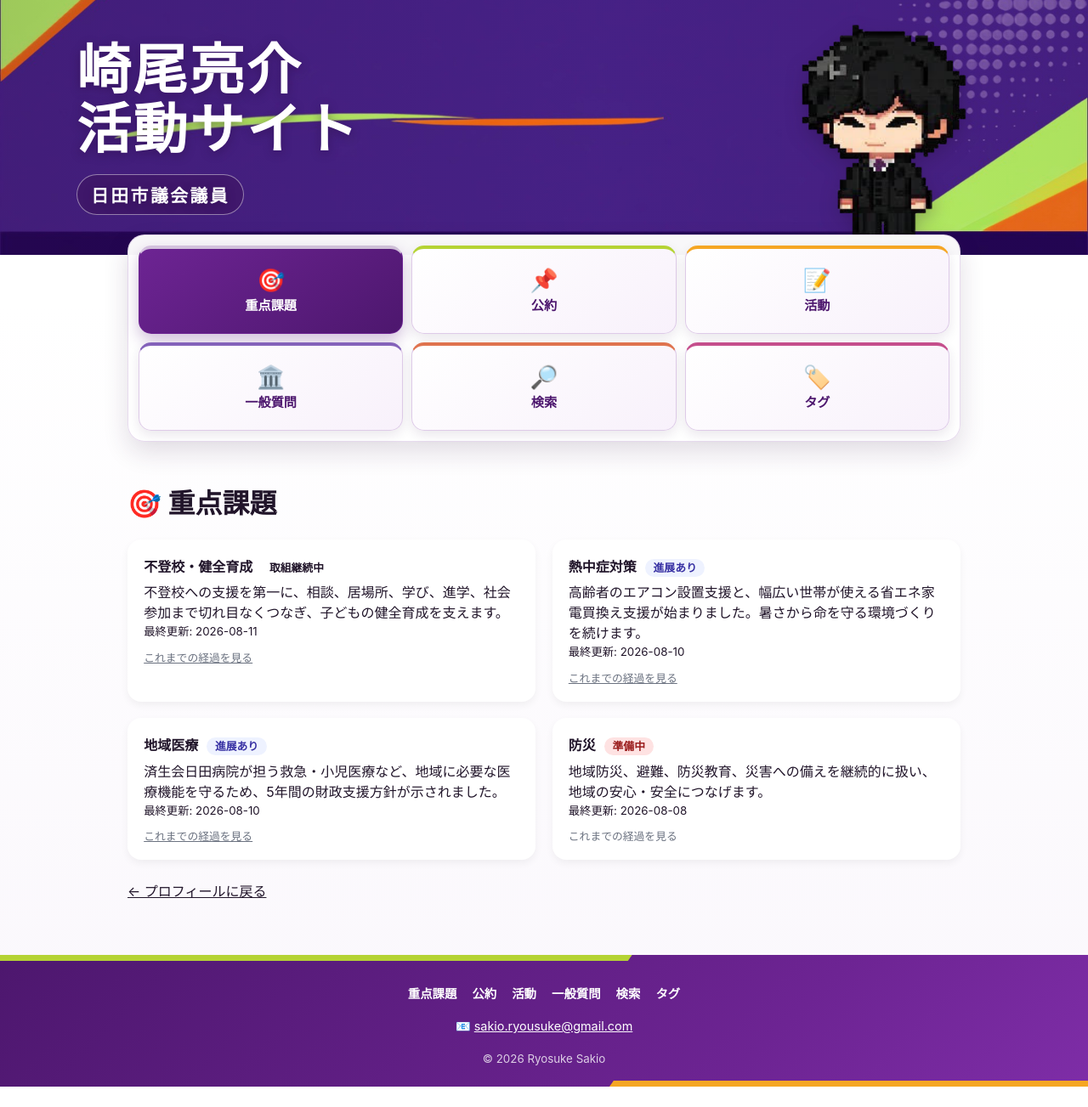
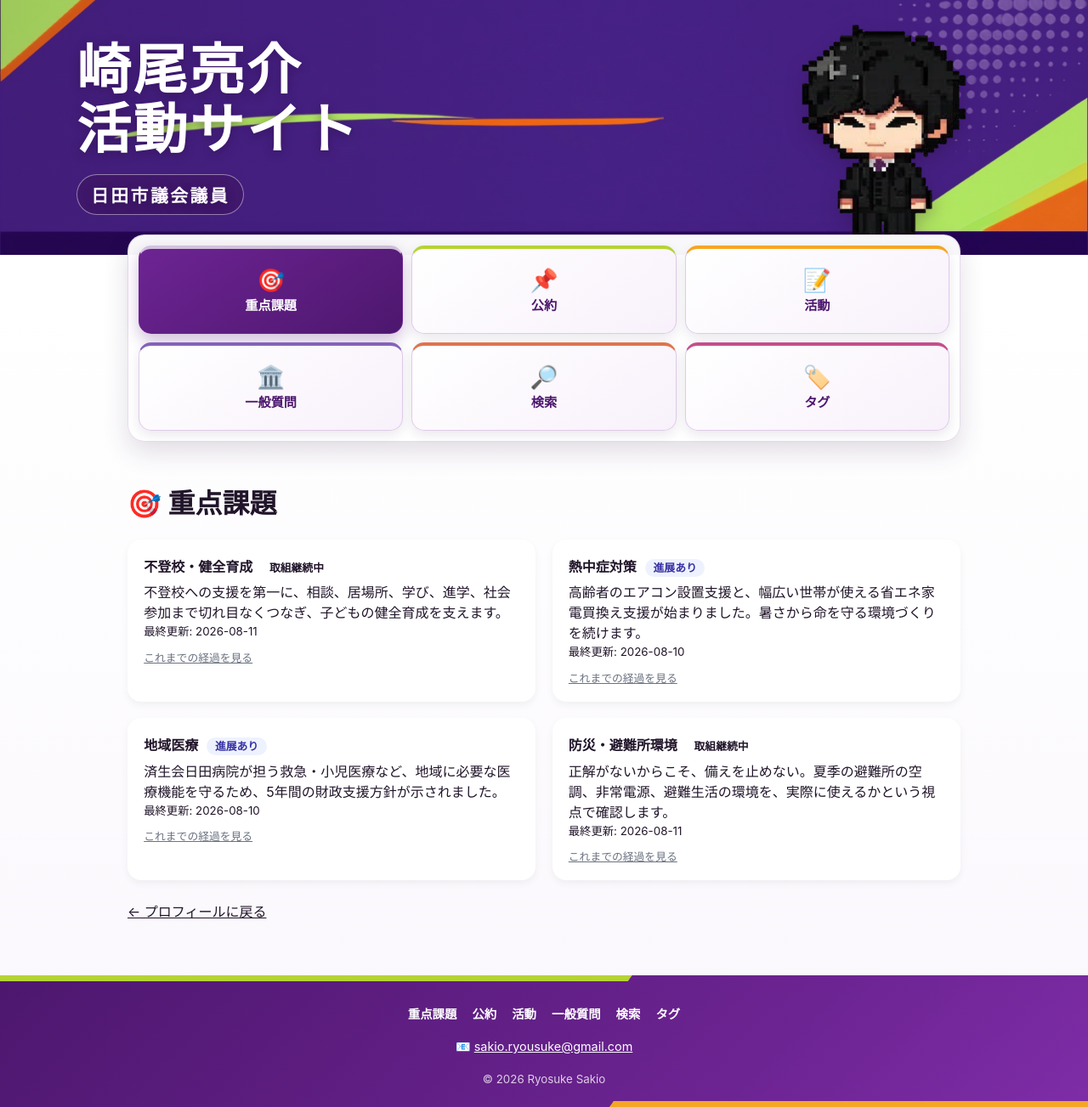
Before and after one commit to sakioryousuke-eng/activity-site, a Jekyll site: the page built from pages/priorities.html, in a window 1280 px wide. Shown: the whole page at 85% size. Built offline with Jekyll 4.4.1, drawn with Linux system fonts in a browser that asks for light colours; before the commit the page ends 1279 px from its top, so only the background shows below that.

Commit message:
重点課題と一般質問の相互導線を追加

```diff
--- a/_data/matrix.yml
+++ b/_data/matrix.yml
@@ -132,6 +132,7 @@ rows:
       text: "学校施設の改修と体育施設空調"
       pdf: "/assets/pdf/school-202509.pdf"
       minutes_pdf: "/assets/pdf/school-202509-minutes.pdf"
+      priority_url: "/pages/priorities/disaster-prevention.html"
     related:
       - name: "梅原竜也"
         party: "市政クラブ"
@@ -246,6 +247,7 @@ rows:
       text: "地域医療"
       pdf: "/assets/pdf/medical-202512.pdf"
       minutes_pdf: "/assets/pdf/medical-202512-minutes.pdf"
+      priority_url: "/pages/priorities/community-healthcare.html"
     related: []
 
   - category: "福祉"
@@ -255,6 +257,7 @@ rows:
       text: "高齢者エアコン設置支援"
       pdf: "/assets/pdf/senior-ac-202603.pdf"
       minutes_pdf: "/assets/pdf/senior-ac-202603-minutes.pdf"
+      priority_url: "/pages/priorities/heatstroke-prevention.html"
     related:
       - name: "梶原信幸"
         party: "市民クラブ"
@@ -356,6 +359,7 @@ rows:
       text: "自主防災組織と消防団"
       pdf: "/assets/pdf/disaster-202409.pdf"
       minutes_pdf: "/assets/pdf/disaster-202409-minutes.pdf"
+      priority_url: "/pages/priorities/disaster-prevention.html"
     related: []
 
   - category: "その他"
--- a/_data/priorities.yml
+++ b/_data/priorities.yml
@@ -21,8 +21,8 @@ priorities:
     detail_url: /pages/priorities/community-healthcare.html
 
   - slug: disaster-prevention
-    title: 防災
-    detail: 地域防災、避難、防災教育、災害への備えを継続的に扱い、地域の安心・安全につなげます。
-    status: 準備中
-    last_update: "2026-08-08"
-    detail_url:
+    title: 防災・避難所環境
+    detail: 正解がないからこそ、備えを止めない。夏季の避難所の空調、非常電源、避難生活の環境を、実際に使えるかという視点で確認します。
+    status: 取組継続中
+    last_update: "2026-08-11"
+    detail_url: /pages/priorities/disaster-prevention.html
--- a/pages/priorities/community-healthcare.html
+++ b/pages/priorities/community-healthcare.html
@@ -77,7 +77,7 @@ title: 地域医療を守る
   <section class="community-healthcare-detail__section" aria-labelledby="community-healthcare-history">
     <h2 id="community-healthcare-history">支援方針が示されるまで</h2>
     <ol class="community-healthcare-detail__timeline">
-      <li><time>2025年12月</time><h3>一般質問</h3><p>特別交付税を活用した運営支援を提案。</p></li>
+      <li><time>2025年12月</time><h3>一般質問</h3><p>特別交付税を活用した運営支援を提案。</p><p><a href="{{ '/assets/pdf/medical-202512.pdf' | relative_url }}" data-modal="pdf">要点資料</a>　<a href="{{ '/assets/pdf/medical-202512-minutes.pdf' | relative_url }}" data-modal="pdf">議事録</a></p></li>
       <li><time>2026年前半</time><h3>経営危機が明確に</h3><p>構造的赤字と採算確保の難しさを確認。</p></li>
       <li><time>2026年8月</time><h3>財政支援方針を発表</h3><p>5年間の支援方針が示されました。</p></li>
     </ol>
--- /dev/null
+++ b/pages/priorities/disaster-prevention.html
@@ -0,0 +1,95 @@
+---
+layout: default
+title: 防災・避難所環境
+---
+
+<article class="disaster-priority">
+  <header class="disaster-priority__hero">
+    <div class="disaster-priority__meta"><span class="disaster-priority__status">取組継続中</span><time datetime="2026-08-11">2026年8月11日更新</time></div>
+    <h1>防災・避難所環境</h1>
+    <p class="disaster-priority__subtitle">正解がないからこそ、命を守る備えを止めない</p>
+    <p class="disaster-priority__message">どれだけ備えても、すべての被害を防げるとは限りません。それでも、助かる命を一つでも増やすために、考え、試し、見直し、備え続けます。</p>
+    <div class="disaster-priority__flow" aria-label="防災の取組方針">
+      <div><small>日常から</small><strong>気づく</strong></div><span aria-hidden="true">↓</span>
+      <div><small>地域で</small><strong>試す</strong></div><span aria-hidden="true">↓</span>
+      <div><small>不足を</small><strong>見直す</strong></div><span aria-hidden="true">↓</span>
+      <div class="disaster-priority__flow-goal"><small>命を守るため</small><strong>備え続ける</strong></div>
+    </div>
+  </header>
+
+  <section class="disaster-priority__section">
+    <h2>現在の重点課題</h2>
+    <div class="disaster-priority__focus">
+      <p class="disaster-priority__label">夏季の避難所</p>
+      <h3>暑い時期にも、本当に開設できる避難所へ</h3>
+      <p>学校体育館は地域の身近な指定避難所ですが、夏の高温下で長時間過ごすには熱中症の危険があります。空調設備を置くだけでなく、必要な範囲を冷やせるか、停電時にも動かせるか、誰が運用するかまで整える必要があります。</p>
+    </div>
+    <div class="disaster-priority__current">
+      <article><p class="disaster-priority__label">進んでいること</p><h3>移動式エアコンの整備</h3><p>令和8年度、指定避難所となっている小中学校体育館への移動式エアコン設置が事業化されています。</p></article>
+      <article><p class="disaster-priority__label">残る課題</p><h3>停電時の電源確保</h3><p>災害による停電時にも空調を動かすため、発電機の容量、接続方法、燃料、運転体制の確認が必要です。</p></article>
+      <article><p class="disaster-priority__label">検証が必要</p><h3>実際に冷やせるか</h3><p>配置先と台数、体育館の広さに対する冷房能力を確認し、夏季の訓練で温度や運用方法を検証する必要があります。</p></article>
+      <article><p class="disaster-priority__label">避難生活</p><h3>命と尊厳を守る環境</h3><p>段ボール間仕切り、簡易ベッド、トイレなどを備え、プライバシーと健康を守れる環境を整えます。</p></article>
+    </div>
+  </section>
+
+  <section class="disaster-priority__section">
+    <h2>地震時の開設状況から確認すること</h2>
+    <p>令和8年熊本地震の際、日田市で開設された避難所として確認できたのは、空調のある中央公民館1か所でした。</p>
+    <div class="disaster-priority__question">
+      <p class="disaster-priority__label">断定せず確認する</p>
+      <p><strong>空調の有無が開設場所の選定に影響したのか</strong>、また、学校体育館を夏季に開設するために何が不足しているのかを確認します。</p>
+    </div>
+    <p class="disaster-priority__note">※中央公民館のみとなった理由は、現時点で空調設備によるものと断定していません。市の判断基準と運用状況を確認する必要があります。</p>
+  </section>
+
+  <section class="disaster-priority__section">
+    <h2>実際に使える避難所にする4つの視点</h2>
+    <div class="disaster-priority__pillars">
+      <article><span>1</span><h3>暑さから命を守る</h3><p>移動式エアコンの配置、台数、冷房能力を確認します。</p></article>
+      <article><span>2</span><h3>停電しても機能する</h3><p>非常用電源、燃料、接続方法、運転する人を決めます。</p></article>
+      <article><span>3</span><h3>避難後の尊厳を守る</h3><p>間仕切り、簡易ベッド、トイレ、プライバシーを整えます。</p></article>
+      <article><span>4</span><h3>安全にたどり着ける</h3><p>冠水箇所や避難経路を確認し、地域の実情に合わせて見直します。</p></article>
+    </div>
+  </section>
+
+  <section class="disaster-priority__section">
+    <h2>関連する一般質問</h2>
+    <p>防災の体制と、夏季避難所として使う学校体育館の環境を、要点資料と議事録で確認できます。</p>
+    <div class="disaster-priority__links">
+      <a href="{{ '/assets/pdf/disaster-202409.pdf' | relative_url }}" data-modal="pdf"><span>2024年9月</span><strong>自主防災組織と消防団</strong><small>要点資料</small></a>
+      <a href="{{ '/assets/pdf/disaster-202409-minutes.pdf' | relative_url }}" data-modal="pdf"><span>2024年9月</span><strong>自主防災組織と消防団</strong><small>議事録</small></a>
+      <a href="{{ '/assets/pdf/school-202509.pdf' | relative_url }}" data-modal="pdf"><span>2025年9月</span><strong>学校施設・体育施設空調</strong><small>要点資料</small></a>
+      <a href="{{ '/assets/pdf/school-202509-minutes.pdf' | relative_url }}" data-modal="pdf"><span>2025年9月</span><strong>学校施設・体育施設空調</strong><small>議事録</small></a>
+    </div>
+    <p class="disaster-priority__all-questions"><a href="{{ '/pages/matrix.html' | relative_url }}">一般質問一覧で確認する →</a></p>
+  </section>
+
+  <section class="disaster-priority__section">
+    <h2>日常の活動を、次の備えへ</h2>
+    <p>防災アトラクション、避難所の間仕切り体験、児童引渡し訓練、学校周辺の冠水問題など、日常の活動で得た気づきを蓄積しています。活動を並べること自体を目的にせず、そこで見つけた不足を設備、運用、訓練の改善につなげます。</p>
+  </section>
+
+  <section class="disaster-priority__section disaster-priority__next">
+    <h2>ここで終わりではありません</h2>
+    <p>防災に完成はありません。設備を導入して終わりにせず、実際に動かし、足りない点を確かめ、地域と行政で備えを更新し続けます。</p>
+  </section>
+
+  <p class="disaster-priority__back"><a href="{{ '/pages/priorities.html' | relative_url }}">← 重点課題一覧に戻る</a></p>
+</article>
+
+<style>
+.disaster-priority{display:grid;gap:1.5rem}
+.disaster-priority__hero,.disaster-priority__section{border-radius:16px;padding:1.2rem;background:#fff;box-shadow:0 4px 10px rgba(0,0,0,.05)}
+.disaster-priority__meta{display:flex;align-items:center;gap:.5rem;color:#6b7280;font-size:.8rem}
+.disaster-priority__status{padding:.2rem .6rem;border-radius:999px;background:#eef2ff;color:#3730a3;font-weight:700}
+.disaster-priority__hero h1{margin:.5rem 0}.disaster-priority__subtitle{margin:.25rem 0;font-weight:700;color:#4d176e}.disaster-priority__message{margin:1rem 0 0;font-weight:700}
+.disaster-priority__flow{display:grid;align-items:center;gap:.45rem;margin:1rem 0 0;text-align:center}.disaster-priority__flow div{display:grid;gap:.2rem;border:1px solid #e7ddeb;border-radius:12px;padding:.75rem;background:#fff}.disaster-priority__flow small{color:#6b6370}.disaster-priority__flow strong{color:#4d176e}.disaster-priority__flow>span{color:#6d2493;font-weight:700}.disaster-priority__flow-goal{border:2px solid #f29a38!important;background:#fffaf4!important}
+.disaster-priority__section h2{margin-top:0}.disaster-priority__section h3{color:#4d176e}.disaster-priority__label{margin:0;color:#6d2493;font-size:.85rem;font-weight:700}
+.disaster-priority__focus{margin-bottom:1rem;border-left:4px solid #f29a38;border-radius:0 12px 12px 0;padding:1rem;background:#fffaf4}.disaster-priority__focus h3,.disaster-priority__focus p:last-child{margin-bottom:0}
+.disaster-priority__current,.disaster-priority__pillars{display:grid;gap:1rem}.disaster-priority__current article,.disaster-priority__pillars article{border:1px solid #e7ddeb;border-radius:14px;padding:1rem;background:#fff}.disaster-priority__current h3,.disaster-priority__pillars h3{margin:.25rem 0 .6rem}.disaster-priority__current p:last-child,.disaster-priority__pillars p{margin-bottom:0}
+.disaster-priority__question{margin:1rem 0;padding:1rem;border-left:4px solid #6d2493;border-radius:0 12px 12px 0;background:#f6effa}.disaster-priority__question p:last-child{margin-bottom:0}.disaster-priority__note{color:#6b6370;font-size:.8rem}
+.disaster-priority__pillars article{position:relative;padding-left:3.2rem}.disaster-priority__pillars span{position:absolute;top:1rem;left:1rem;display:grid;width:1.6rem;height:1.6rem;place-items:center;border-radius:50%;background:#6d2493;color:#fff;font-weight:700}
+.disaster-priority__links{display:grid;gap:.6rem}.disaster-priority__links a{display:grid;grid-template-columns:auto 1fr auto;align-items:center;gap:.5rem;border:1px solid #d9c3e5;border-radius:12px;padding:.7rem;background:#f6effa;color:#4d176e;text-decoration:none}.disaster-priority__links span,.disaster-priority__links small{color:#6b6370;font-size:.8rem}.disaster-priority__all-questions{margin-bottom:0;text-align:right}.disaster-priority__all-questions a{color:#6d2493;font-weight:700}
+.disaster-priority__next{border-left:4px solid #6d2493}.disaster-priority__next p{margin-bottom:0}.disaster-priority__back{margin:0}
+@media(min-width:720px){.disaster-priority__flow{grid-template-columns:1fr auto 1fr auto 1fr auto 1fr}.disaster-priority__flow>span{transform:rotate(-90deg)}.disaster-priority__current,.disaster-priority__pillars{grid-template-columns:repeat(2,minmax(0,1fr))}}
+</style>
--- a/pages/priorities/heatstroke-prevention.html
+++ b/pages/priorities/heatstroke-prevention.html
@@ -93,7 +93,7 @@ title: 熱中症から命を守る
     <ol class="heatstroke-detail__timeline">
       <li><time>2024年12月</time><h3>一般質問</h3><p>高齢者のエアコン利用・未設置の状況を確認し、すべての高齢者世帯にエアコンがあることが望ましいと問題提起しました。</p><p><a href="{{ '/assets/pdf/hukusi-202412.pdf' | relative_url }}" data-modal="pdf">要点資料</a>　<a href="{{ '/assets/pdf/hukusi-202412-minutes.pdf' | relative_url }}" data-modal="pdf">議事録</a></p></li>
       <li><time>2025年度</time><h3>高齢者向けの設置支援を実施</h3><p>経済的な理由で使用できるエアコンがない高齢者世帯を対象に、9割・上限9万円の支援が始まりました。</p></li>
-      <li><time>2026年3月</time><h3>より使いやすい制度を提案</h3><p>委員会審査で示された申請実績を踏まえ、条件や補助率を見直し、より多くの市民が活用できる支援を意見しました。</p></li>
+      <li><time>2026年3月</time><h3>より使いやすい制度を提案</h3><p>委員会審査で示された申請実績を踏まえ、条件や補助率を見直し、より多くの市民が活用できる支援を意見しました。</p><p><a href="{{ '/assets/pdf/senior-ac-202603.pdf' | relative_url }}" data-modal="pdf">要点資料</a>　<a href="{{ '/assets/pdf/senior-ac-202603-minutes.pdf' | relative_url }}" data-modal="pdf">議事録</a></p></li>
       <li><time>2026年7月</time><h3>幅広い買換え支援を開始</h3><p>所得・年齢を問わず、省エネ型エアコンまたは冷蔵庫の買換えを支援する制度が始まりました。</p></li>
     </ol>
     <p class="heatstroke-detail__caution">一般質問や委員会での提案と制度実施の直接的な因果関係を断定せず、その後に市の検討と事業化が進んだ経過を示しています。</p>
```
